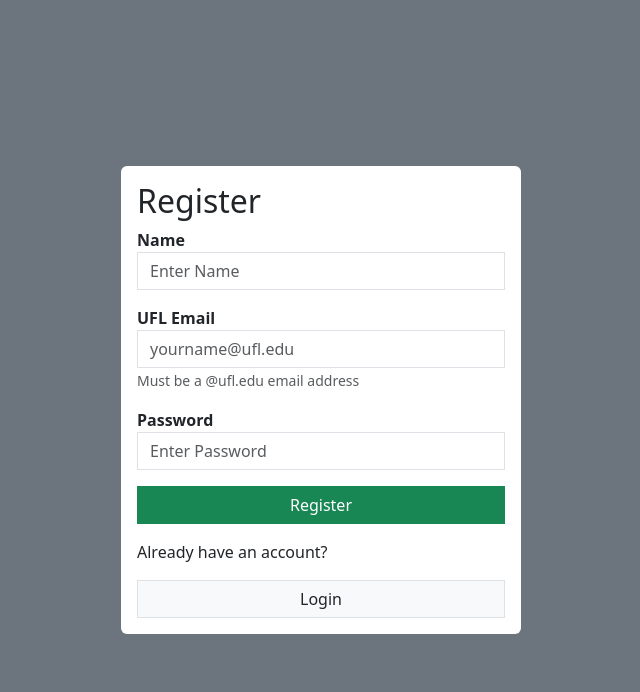
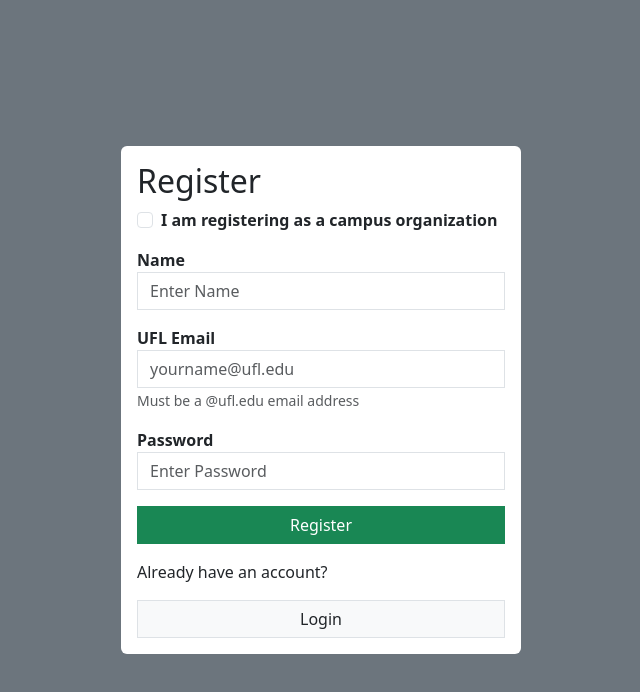
Before and after one commit to mohana-pamidi/gator-exchange, a React (Vite) app in the folder gator-exchange-client/: page /register in a window 1280 px wide. Shown: the top 692 px of the page, without its empty margins (319-959 px from the left). Built offline with nearby package versions, Linux system fonts and the light colour scheme.

Commit message:
added extra changes

```diff
--- a/gator-exchange-client/src/Signup.jsx
+++ b/gator-exchange-client/src/Signup.jsx
@@ -7,6 +7,7 @@
     const [name, setName] = useState('')
     const [email, setEmail] = useState('')
     const [password, setPassword] = useState('')
+    const [isOrganization, setIsOrganization] = useState(false)
     const [error, setError] = useState('')
     const [success, setSuccess] = useState('')
     const [showResend, setShowResend] = useState(false)
@@ -21,12 +22,13 @@
         setResendMessage('')
 
         // Client-side validation for UFL email
-        if (!email.endsWith('@ufl.edu')) {
+        // Don't need to have ufl email adress if organization
+        if (!isOrganization && !email.endsWith('@ufl.edu')) {
             setError('Please use your UFL GatorMail (@ufl.edu)')
             return
         }
 
-        axios.post('http://localhost:3001/register', {name, email, password})
+        axios.post('http://localhost:3001/register', {name, email, password, isOrganization})
         .then(result => {
             console.log(result)
             if (result.data.success) {
@@ -72,13 +74,28 @@
             <div className="bg-white p-3 rounded" style={{ width: '400px' }}>
                 <h2>Register</h2>
                 <form onSubmit={handleSubmit}>
+
+                    <div className="mb-3 form-check">
+                        <input
+                            type="checkbox"
+                            className="form-check-input"
+                            id="isOrganization"
+                            checked={isOrganization}
+                            onChange={(e) => setIsOrganization(e.target.checked)}
+                        />
+                        <label className="form-check-label" htmlFor="isOrganization">
+                            <strong>I am registering as a campus organization</strong>
+                        </label>
+                    </div>
+
+
                     <div className="mb-3">
                         <label htmlFor="Name">
-                            <strong>Name</strong>
+                            <strong>{isOrganization ? 'Organization Name' : 'Name'}</strong>
                         </label>
                         <input
                             type="text"
-                            placeholder="Enter Name"
+                            placeholder={isOrganization ? "Enter Organization Name" : "Enter Name"}
                             autoComplete="off"
                             name="Name"
                             className="form-control rounded-0"
@@ -89,18 +106,20 @@
 
                     <div className="mb-3">
                         <label htmlFor="Email">
-                            <strong>UFL Email</strong>
+                            <strong>{isOrganization ? 'Organization Email' : 'UFL Email'}</strong>
                         </label>
                         <input
                             type="email"
-                            placeholder="yourname@ufl.edu"
+                            placeholder={isOrganization ? "organization@example.com" : "yourname@ufl.edu"}
                             autoComplete="off"
                             name="email"
                             className="form-control rounded-0"
                             onChange={(e) => setEmail(e.target.value)}
                             required
                         />
-                        <small className="text-muted">Must be a @ufl.edu email address</small>
+                        {!isOrganization && (
+                            <small className="text-muted">Must be a @ufl.edu email address</small>
+                        )}
                     </div>
 
                     <div className="mb-3">
```
Also changed, not shown: 1 other file (tests, documents, lock files or other folders).
